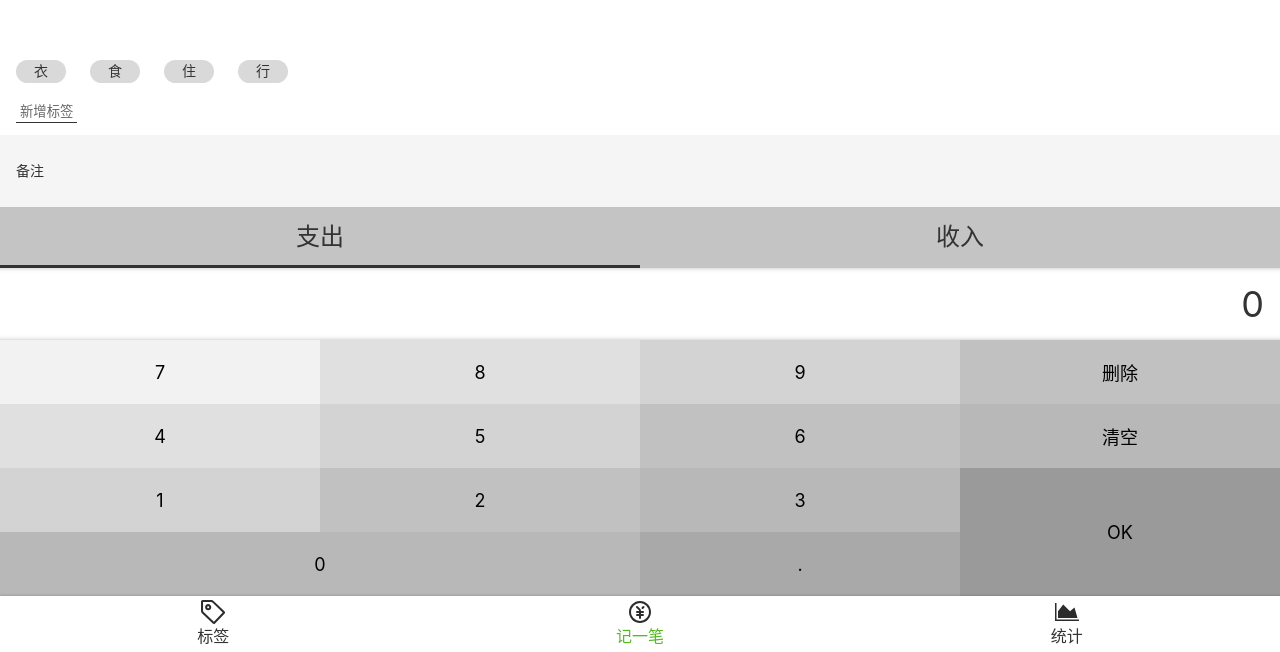
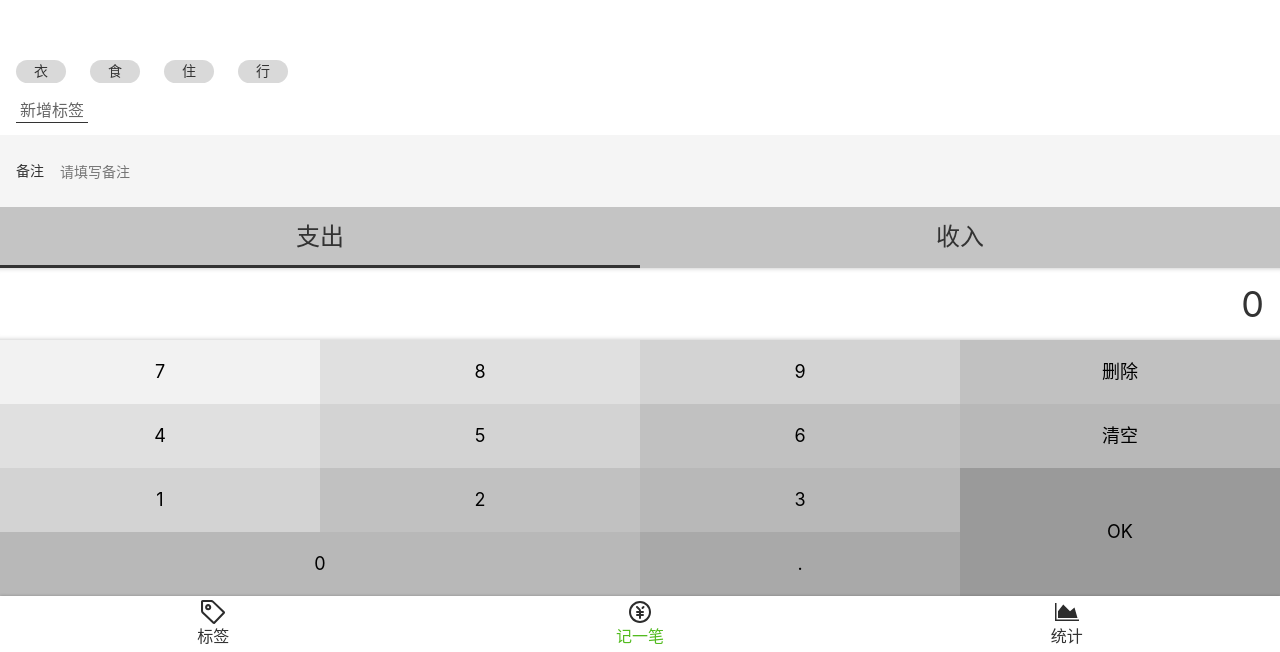
Before and after one commit to wyjzst/morney-react, a React app: page /#/money in a window 1280 px wide. Shown: the part 148-800 px from the top of the page. Built offline with nearby package versions, Linux system fonts and the light colour scheme.

Commit message:
Tag.tsx 的样式完成

```diff
--- /dev/null
+++ b/src/components/Center.tsx
@@ -0,0 +1,10 @@
+import styled from 'styled-components';
+
+const Center = styled.div`
+  display:flex;
+  justify-content: center;
+  align-items: center;
+  flex-direction: column;
+`;
+
+export {Center};
--- a/src/components/Input.tsx
+++ b/src/components/Input.tsx
@@ -8,7 +8,7 @@
     > input {
       display:block;
       width: 100%;
-      height: 72px;
+      height: 44px;
       background: none;
       border: none;
     }
--- /dev/null
+++ b/src/components/Space.tsx
@@ -0,0 +1,7 @@
+import styled from 'styled-components';
+
+const Space = styled.div`
+  height: 16px;
+`;
+
+export {Space};
--- a/src/index.scss
+++ b/src/index.scss
@@ -14,8 +14,8 @@
   line-height: 1.2;
   background: #f5f5f5;
 }
-button{
-  font-family: inherit;
+button, input {
+  font: inherit;
 }
 :focus{
   outline: none;
--- a/src/views/Money/NoteSection.tsx
+++ b/src/views/Money/NoteSection.tsx
@@ -1,10 +1,10 @@
 import styled from 'styled-components';
-import React, {ChangeEventHandler, useRef} from 'react';
+import React, {ChangeEventHandler} from 'react';
 import {Input} from '../../components/Input';
 
 const Wrapper = styled.section`
   background: #f5f5f5;
-  padding: 0 16px;
+  padding: 14px 16px;
   font-size: 14px;
 `;
 type Props = {
@@ -18,7 +18,8 @@
   };
   return (
     <Wrapper>
-      <Input label="备注" type="text" value={note} onChange={onChange}/>
+      <Input label="备注" type="text" value={note} onChange={onChange}
+             placeholder="请填写备注"/>
     </Wrapper>
   );
 };
--- a/src/views/Tag.tsx
+++ b/src/views/Tag.tsx
@@ -5,6 +5,9 @@
 import Icon from 'components/Icon';
 import {Button} from 'components/Button';
 import styled from 'styled-components';
+import {Input} from '../components/Input';
+import {Center} from '../components/Center';
+import {Space} from '../components/Space';
 
 type Params = {
   id: string
@@ -17,7 +20,12 @@
   padding: 14px;
   background:white;
 `;
-const Tag: React.FC = (props) => {
+const InputWrapper = styled.div`
+  background:white;
+  padding: 0 16px;
+  margin-top: 8px;
+`;
+const Tag: React.FC = () => {
   const {findTag} = useTags();
   let {id} = useParams<Params>();
   const tag = findTag(parseInt(id));
@@ -28,15 +36,15 @@
         <span>编辑标签</span>
         <Icon/>
       </Topbar>
-      <div>
-        <label>
-          <span>标签名</span>
-          <input type="text" placeholder="标签名"/>
-        </label>
-      </div>
-      <div>
+      <InputWrapper>
+        <Input label="标签名" type="text" placeholder="标签名" value={tag.name}/>
+      </InputWrapper>
+      <Center>
+        <Space/>
+        <Space/>
+        <Space/>
         <Button>删除标签</Button>
-      </div>
+      </Center>
     </Layout>
   );
 };
--- a/src/views/Tags.tsx
+++ b/src/views/Tags.tsx
@@ -5,6 +5,8 @@
 import Icon from 'components/Icon';
 import {Link} from 'react-router-dom';
 import {Button} from 'components/Button';
+import {Center} from 'components/Center';
+import {Space} from '../components/Space';
 
 const TagList = styled.ol`
   font-size: 16px;
@@ -23,15 +25,6 @@
   }
 `;
 
-const Center = styled.div`
-  display:flex;
-  justify-content: center;
-  align-items: center;
-  flex-direction: column;
-`;
-const Space = styled.div`
-  height: 16px;
-`
 
 function Tags() {
   const {tags} = useTags();
```
